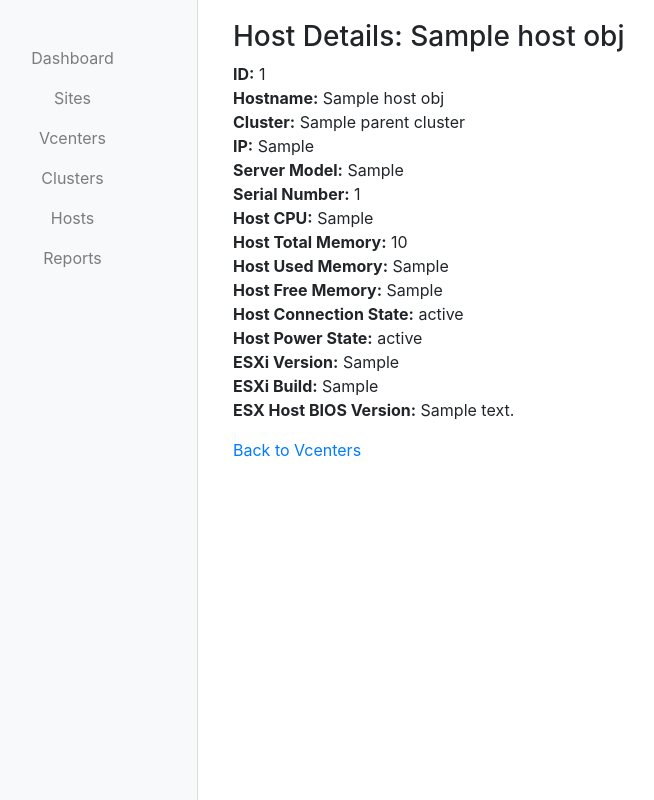
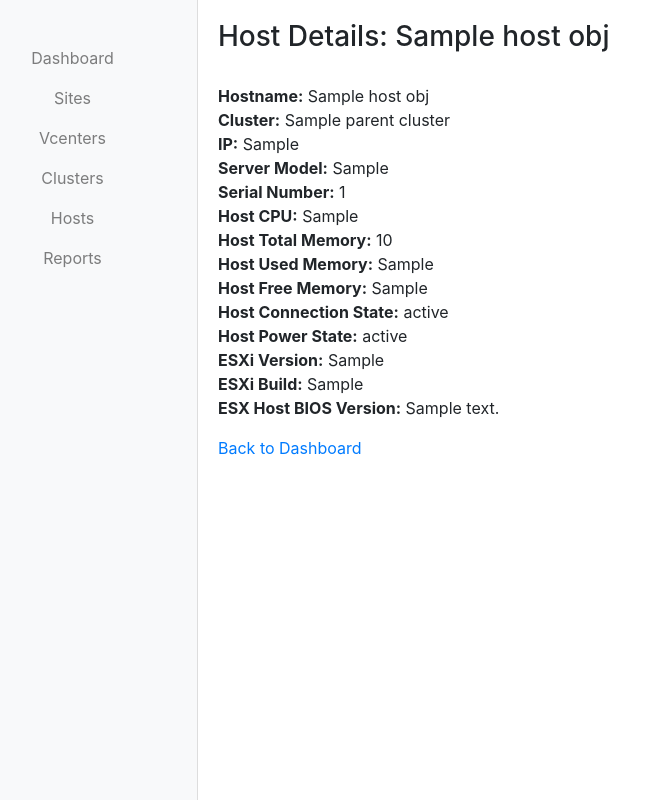
Before and after one commit to jancovic/vcenters_monitor, a Flask app: template templates/host_detail.html in a window 1280 px wide. Shown: the whole page, without its empty margins (52-706 px from the left). Run offline with Flask 3, Linux system fonts and the light colour scheme; the template is opened without the code that fills it: most values are stand-ins (such as "Sample title", 1, 10 or a date in 2020); parts of the project's set-up code (start-up, migrations or seed data) failed here and were passed over; some libraries are stand-ins or nearby versions.

Commit message:
host details left aligment fix

```diff
--- a/static/styles.css
+++ b/static/styles.css
@@ -7,3 +7,15 @@
     margin-top: 20px; /* Adjust the value to control the margin */
     padding: 20px; /* Add padding to create space inside the container if needed */
 }
+
+
+.host-detail-container ul,
+.host-detail-container ul li {
+    text-align: left; /* Ensure text is aligned to the left */
+    padding-left: 0; /* Remove padding to ensure list items align to the left edge */
+}
+
+.host-detail-container {
+    padding-left: 0; /* Adjust or remove padding to ensure content aligns to the left */
+    margin-left: 0; /* Adjust if there's an unnecessary margin affecting alignment */
+}
--- a/templates/host_detail.html
+++ b/templates/host_detail.html
@@ -1,10 +1,12 @@
 {% extends "base.html" %}
 
 {% block content %}
-<div class="container">
-    <h3>Host Details: {{ host_obj.host_name }}</h3>
+<!-- <div class="container"> -->
+<div class="container host-detail-container"> <!-- Apply custom class for alignment -->
+
+    <h3 style="margin-bottom: 30px;">Host Details: {{ host_obj.host_name }}</h3>
     <ul class="list-unstyled">
-        <li><strong>ID:</strong> {{ host_obj.host_id }}</li>
+        <!-- <li><strong>ID:</strong> {{ host_obj.host_id }}</li> -->
         <li><strong>Hostname:</strong> {{ host_obj.host_name }}</li>
         <li><strong>Cluster:</strong> {{ host_obj.parent_cluster.cluster_name }}</li>
         <li><strong>IP:</strong> {{ host_obj.host_ip }}</li>
@@ -20,7 +22,7 @@
         <li><strong>ESXi Build:</strong> {{ host_obj.esx_build }}</li>
         <li><strong>ESX Host BIOS Version:</strong> {{ host_obj.host_bios_version }}</li>
     </ul>
-    <a href="/">Back to Vcenters</a>
+    <a href="/">Back to Dashboard</a>
 </div>
 <!-- Your content here -->
 {% endblock %}
```
